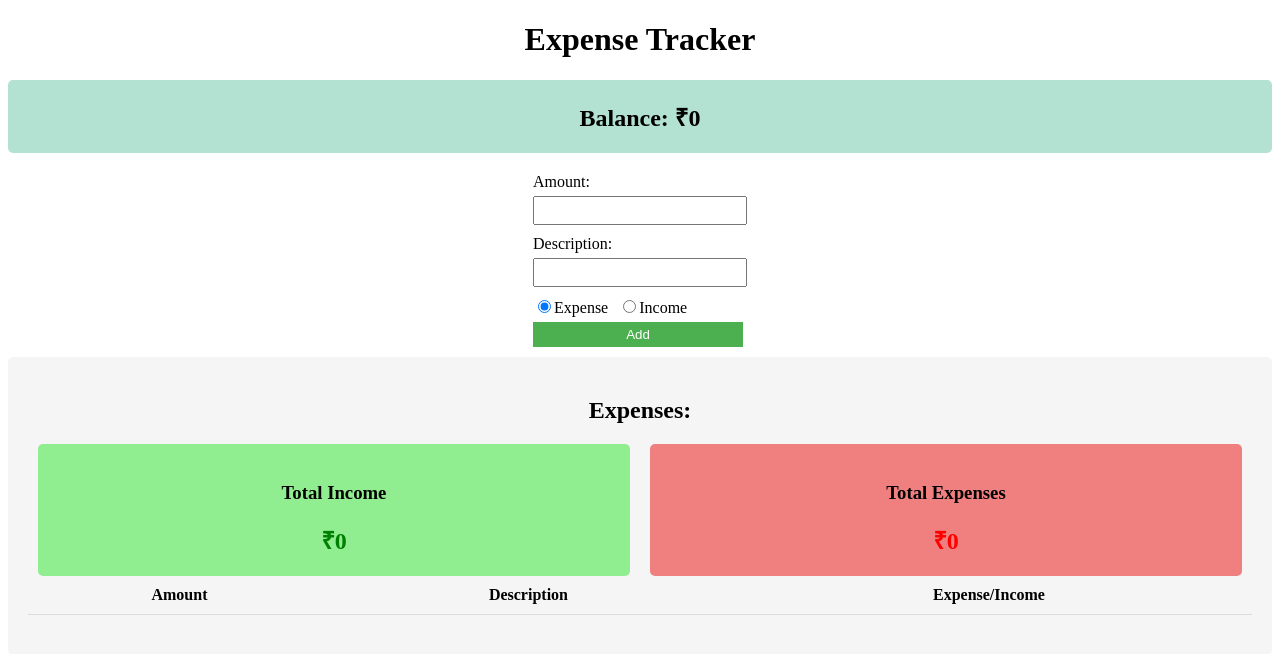
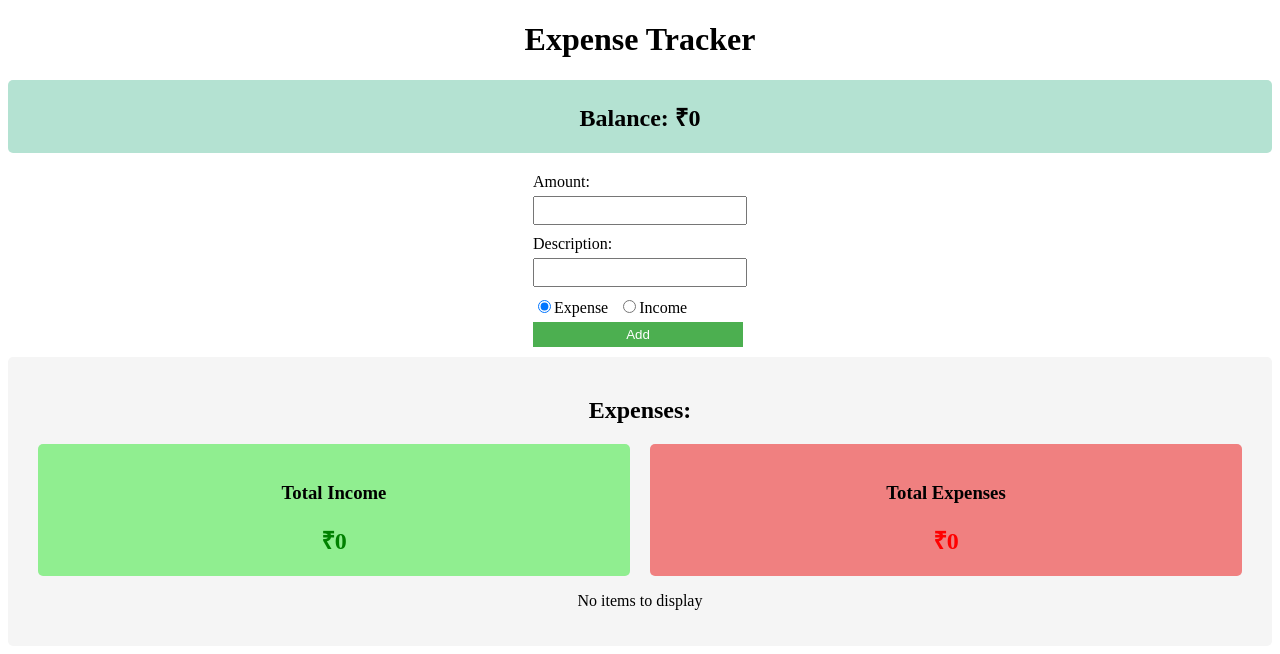
Before and after one commit to Metheswar/expense_tracker_host, a React (Create React App) app: page / in a window 1280 px wide. Shown: the top 654 px of the page. Built offline with nearby package versions, Linux system fonts and the light colour scheme.

Commit message:
final commit

```diff
--- a/src/App.js
+++ b/src/App.js
@@ -1,19 +1,50 @@
-import React, { useState } from "react";
-import InputForm from "./Components/InputForm";
-import ExpenseList from "./Components/ExpenseList";
-import Balance from "./Components/Balance";
-import "./Components/Style.css";
+import React, { useState, useEffect } from 'react';
+import InputForm from './Components/InputForm';
+import ExpenseList from './Components/ExpenseList';
+import Balance from './Components/Balance';
+import './Components/Style.css';
 
 const App = () => {
-  const [expenses, setExpenses] = useState([]);
+
   const [balance, setBalance] = useState(0);
+  const [expenses, setExpenses] = useState(
+    JSON.parse(localStorage.getItem('expenses')) || []
+  );
+  const [totalExpenses, setTotalExpenses] = useState(
+    JSON.parse(localStorage.getItem('totalExpenses')) || 0
+  );
+  const [totalIncome, setTotalIncome] = useState(
+    JSON.parse(localStorage.getItem('totalIncome')) || 0
+  );
+
+  useEffect(() => {
+    // Retrieve data from local storage on page load
+    const storedExpenses = JSON.parse(localStorage.getItem('expenses'));
+    const storedBalance = JSON.parse(localStorage.getItem('balance'));
+    const storedTotalExpenses = JSON.parse(localStorage.getItem('totalExpenses'));
+    const storedTotalIncome = JSON.parse(localStorage.getItem('totalIncome'));
+
+    // Set the retrieved values to state variables
+    if (storedExpenses) setExpenses(storedExpenses);
+    if (storedBalance) setBalance(storedBalance);
+    if (storedTotalExpenses) setTotalExpenses(storedTotalExpenses);
+    if (storedTotalIncome) setTotalIncome(storedTotalIncome);
+  }, []);
+
+  useEffect(() => {
+    // Store data in local storage whenever there are changes to expenses, balance, totalExpenses, or totalIncome
+    localStorage.setItem('expenses', JSON.stringify(expenses));
+    localStorage.setItem('balance', JSON.stringify(balance));
+    localStorage.setItem('totalExpenses', JSON.stringify(totalExpenses));
+    localStorage.setItem('totalIncome', JSON.stringify(totalIncome));
+  }, [expenses, balance, totalExpenses, totalIncome]);
 
   const addExpenseHandler = (expense) => {
     setExpenses((prevExpenses) => [...prevExpenses, expense]);
 
-    if (expense.selectedOption === "Income") {
+    if (expense.selectedOption === 'Income') {
       setBalance((prevBalance) => prevBalance + expense.amount);
-    } else if (expense.selectedOption === "Expense") {
+    } else if (expense.selectedOption === 'Expense') {
       setBalance((prevBalance) => prevBalance - expense.amount);
     }
   };
@@ -21,11 +52,17 @@ const App = () => {
   return (
     <div className="App">
       <h1>Expense Tracker</h1>
-      <Balance className="App" balance={balance} />
+      <Balance balance={balance} />
       <InputForm onAddExpense={addExpenseHandler} />
-      <ExpenseList expenses={expenses} />
+      <ExpenseList
+        expenses={expenses}
+        setTotalExpenses={setTotalExpenses}
+        totalExpenses={totalExpenses}
+        setTotalIncome={setTotalIncome}
+        totalIncome={totalIncome}
+      />
     </div>
   );
 };
 
-export default App;
+export default App
--- a/src/Components/ExpenseList.js
+++ b/src/Components/ExpenseList.js
@@ -1,7 +1,7 @@
-import React from 'react';
+import React, { useEffect } from 'react';
 import './ExpenseList.css';
 
-const TotalIncome = ({ income }) => {
+const TotalIncomes = ({ income }) => {
   return (
     <div className="TotalContainer IncomeContainer">
       <h3>Total Income</h3>
@@ -10,7 +10,7 @@ const TotalIncome = ({ income }) => {
   );
 };
 
-const TotalExpenses = ({ expenses }) => {
+const TotalExpense = ({ expenses }) => {
   return (
     <div className="TotalContainer ExpenseContainer">
       <h3>Total Expenses</h3>
@@ -19,7 +19,14 @@ const TotalExpenses = ({ expenses }) => {
   );
 };
 
-const ExpenseList = ({ expenses }) => {
+const ExpenseList = ({
+  expenses,
+  setTotalExpenses,
+  totalExpenses,
+  setTotalIncome,
+  totalIncome
+}) => {
+  useEffect(() => {
     const incomeExpenses = expenses.reduce(
       (acc, expense) => {
         if (expense.selectedOption === 'Income') {
@@ -32,12 +39,29 @@ const ExpenseList = ({ expenses }) => {
       { income: 0, expenses: 0 }
     );
 
+    setTotalExpenses(incomeExpenses.expenses);
+    setTotalIncome(incomeExpenses.income);
+  }, [expenses, setTotalExpenses, setTotalIncome]);
+
+  if (expenses.length === 0) {
     return (
       <div className="ExpenseListContainer">
         <h2>Expenses:</h2>
         <div className="SummaryContainer">
-        <TotalIncome income={incomeExpenses.income} />
-        <TotalExpenses expenses={incomeExpenses.expenses} />
+          <TotalIncomes income={totalIncome} />
+          <TotalExpense expenses={totalExpenses} />
+        </div>
+        <p>No items to display</p>
+      </div>
+    );
+  }
+
+  return (
+    <div className="ExpenseListContainer">
+      <h2>Expenses:</h2>
+      <div className="SummaryContainer">
+        <TotalIncomes income={totalIncome} />
+        <TotalExpense expenses={totalExpenses} />
       </div>
       <table className="ExpenseTable">
         <thead>
@@ -51,17 +75,20 @@ const ExpenseList = ({ expenses }) => {
           {expenses.map((expense) => (
             <tr key={expense.id}>
               <td
-                className={`AmountCell ${expense.selectedOption === 'Expense' ? 'Expense' : 'Income'}`}
+                className={`AmountCell ${
+                  expense.selectedOption === 'Expense' ? 'Expense' : 'Income'
+                }`}
               >
                 ₹{expense.amount}
               </td>
               <td>{expense.description}</td>
-              <td>{expense.selectedOption === 'Expense' ? 'Expense' : 'Income'}</td>
+              <td>
+                {expense.selectedOption === 'Expense' ? 'Expense' : 'Income'}
+              </td>
             </tr>
           ))}
         </tbody>
       </table>
-
     </div>
   );
 };
```
Lines whose indentation alone changed are shown as unchanged.
